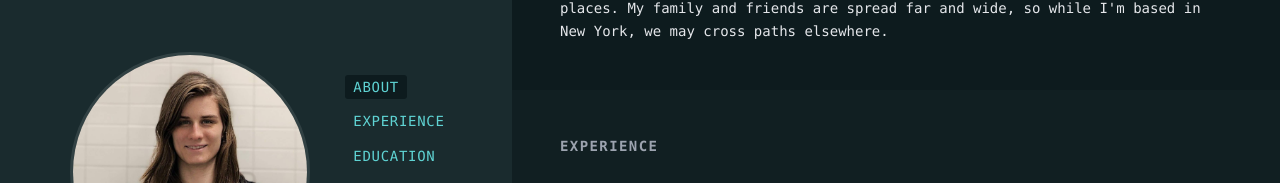
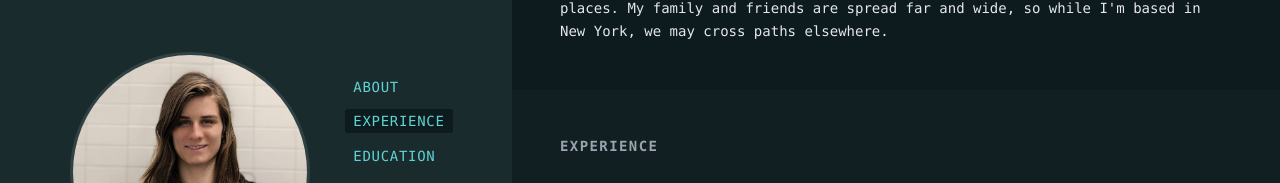
Before and after one commit to ohEmily/ohEmily.github.io, a React (Vite) app: page / in a window 1280 px wide. Shown: the part 242-425 px from the top of the page. Built offline with nearby package versions, Linux system fonts and the light colour scheme.

Commit message:
fix scroll bug where we were skipping the education section

```diff
--- a/src/components/Sidebar.tsx
+++ b/src/components/Sidebar.tsx
@@ -27,7 +27,8 @@ export default function Sidebar() {
       const scrollTop = scrollContainer ? scrollContainer.scrollTop : window.scrollY;
       const scrollHeight = scrollContainer ? scrollContainer.scrollHeight : document.body.scrollHeight;
       const clientHeight = scrollContainer ? scrollContainer.clientHeight : window.innerHeight;
-      const offset = 150;
+      // Use viewport center as the activation point so it matches scrollIntoView(block: "center")
+      const activationPoint = scrollTop + clientHeight / 2;
 
       // Check if scrolled to bottom - highlight last section
       // Only apply this if user has actually scrolled (scrollTop > 0)
@@ -46,7 +47,7 @@ export default function Sidebar() {
           const containerTop = containerRect?.top ?? 0;
           const relativeTop = rect.top - containerTop + scrollTop;
 
-          if (scrollTop + offset >= relativeTop && scrollTop + offset < relativeTop + element.offsetHeight) {
+          if (activationPoint >= relativeTop && activationPoint < relativeTop + element.offsetHeight) {
             setActiveSection(id);
             break;
           }
--- a/src/pages/Home.tsx
+++ b/src/pages/Home.tsx
@@ -20,7 +20,9 @@ export default function Home() {
       if (element) {
         // Small delay to ensure DOM is ready after navigation
         setTimeout(() => {
-          element.scrollIntoView({ behavior: "smooth" });
+          // Center the section to avoid overshooting (e.g. Education landing on Projects).
+          // block: "center" ensures the target is in the middle of the viewport.
+          element.scrollIntoView({ behavior: "smooth", block: "center" });
         }, 100);
       }
     }
```
